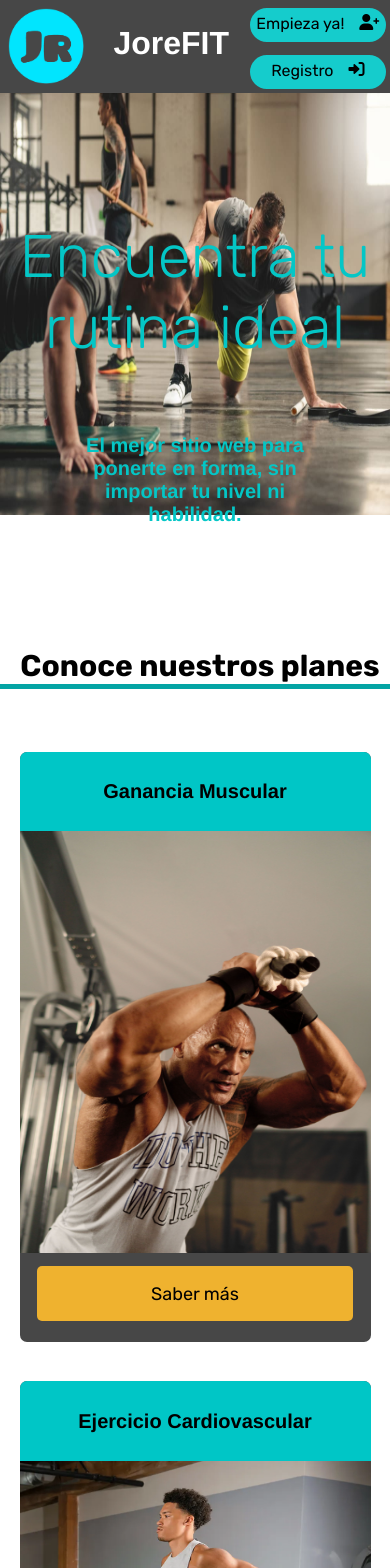
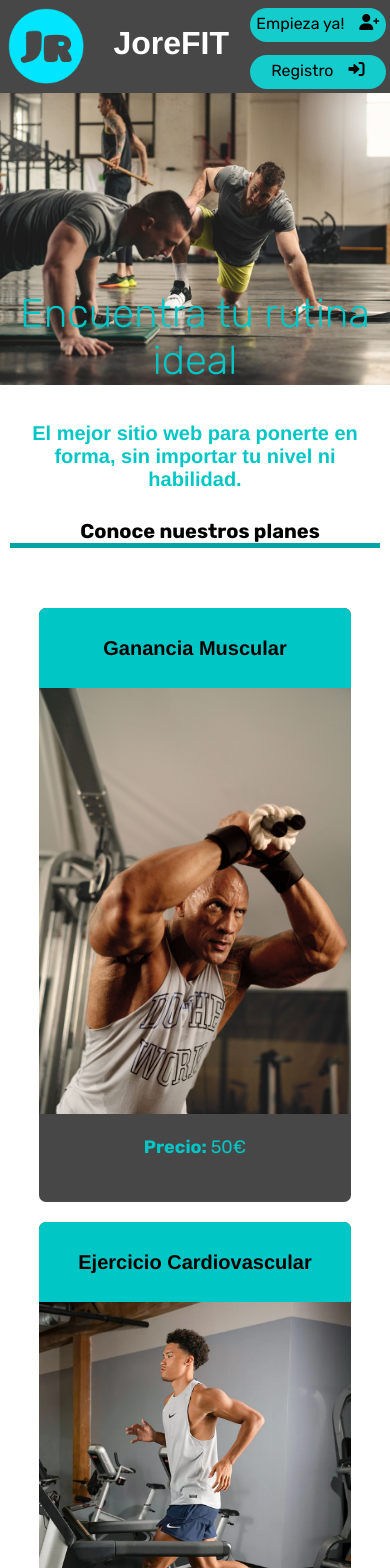
Before and after one commit to JoanCasanovasSalvatella/JoreFit, an Angular app: page / in a window 390 px wide. Shown: the top 1568 px of the page. Built offline with nearby package versions, Linux system fonts and the light colour scheme.

Commit message:
FRONT_FINAL

```diff
--- a/src/app/index-content/index-content.component.css
+++ b/src/app/index-content/index-content.component.css
@@ -22,6 +22,11 @@ img{
 .subtitle{
   height: 15vh;
   margin-top: -2vh;
+}
+
+.container{
+  color: #04c6c6;
+  font-size: 18px;
 }
 
 h3.lowText{
@@ -73,8 +78,8 @@ h3.lowText{
 .card{
   background-color: #474747;
   height: 66vh;
-  width: 35%;
-  margin: 2vw;
+  width: 23%;
+  margin: 2vw 4vw;
   text-align: center;
   border-radius: 7px;
 }
@@ -150,7 +155,7 @@ h3{
   font-family: Helvetica;
 }
 
-.seeMore{
+/*.seeMore{
   background-color: #EFB22F;
   width: 18vw;
   border: none;
@@ -158,11 +163,11 @@ h3{
   font-size: 20px;
   border-radius: 5px;
   margin: 5px;
-}
+}*/
 
 .seePlans{
   background-color: #EFB22F;
-  width: 35vw;
+  width: 20%;
   border: none;
   height: 5vh;
   font-size: 20px;
@@ -175,132 +180,108 @@ h3{
   text-align: center;
 }
 
-@media (max-width: 425px){
-  h1{
+/* Responsive Design */
+@media (max-width: 768px) {
+  img {
+    height: auto;
+  }
+
+  .title {
+    font-size: 24px;
+    margin-top: 0vh;
+  }
+
+  .subtitle {
+    height: 10vh;
+    margin-top: -1vh;
+  }
+
+  .apartado{
+    margin-top: 50px;
+    width: 95%;
+    height: auto;
+    justify-content: center;
+    justify-self: center;
     text-align: center;
   }
 
-  .apartado{
+  .apartado span {
+    font-size: 24px;
+  }
+
+  .apartado i {
+    font-size: 24px;
+  }
+
+  .card {
+    width: 80%; /* Ajustar el ancho de las tarjetas */
+    height: auto; /* Ajustar la altura automáticamente */
+    margin: 10px auto; /* Centrar las tarjetas */
+  }
+
+  .card img{
+    height: auto; /* Ajustar la altura de las imágenes */
+  }
+
+  .subtitle2 {
+    width: 80%;
+    margin-left: 0;
+    font-size: 14px;
+  }
+
+  h2.text {
+    font-size: 24px;
+    width: 100%;
+  }
+
+  .texto {
+    width: 90%;
+    margin-left: 5%;
+    margin-top: 2vh;
+  }
+
+  .rutina {
+    width: 90%;
+    margin-left: 0;
+  }
+
+  .plan {
+    width: 90%;
+    flex-direction: column;
+  }
+
+  button.seeMore {
+    width: 90%; /* Ajustar el ancho de los botones */
+    height: 5vh;
+    font-size: 16px; /* Reducir el tamaño de la fuente */
+  }
+
+  .container{
+    height: 3.7em;
+  }
+}
+
+@media (max-width: 480px) {
+  .title {
+    font-size: 20px;
+    margin-top: -15vh;
     text-align: center;
   }
 
-  .planes-container{
-    justify-items: center;
-    display: grid;
+  .subtitle {
+    height: 8vh;
   }
 
-  .card{
-    width: 90%;
-    margin: 5vw;
-    height: 70vh;
-    font-size: 30px;
+  .apartado span {
+    font-size: 20px;
   }
 
-  .seeMore{
-    width: 90%;
-    height: 6.5vh;
-    font-size: 18px;
+  h2.text {
+    font-size: 20px;
   }
 
-  .seePlans{
-    width: 80vw;
-    border: none;
-    height: 5vh;
-    font-size: 18px;
+  .seePlans {
+    width: 50%;
+    font-size: 16px;
   }
 }
-
-@media (max-width: 375px){
-  h1{
-    text-align: center;
-  }
-
-  .apartado{
-    text-align: center;
-  }
-
-  .texto{
-    margin-top: -5px;
-    margin-left: -5px;
-    justify-self: center;
-  }
-
-  .planes-container{
-    justify-items: center;
-    display: grid;
-  }
-
-  .card{
-    width: 90%;
-    margin: 5vw;
-    height: 70vh;
-    font-size: 30px;
-  }
-
-  .seeMore{
-    width: 90%;
-    height: 6.5vh;
-    font-size: 18px;
-  }
-
-  .seePlans{
-    width: 80vw;
-    border: none;
-    height: 5vh;
-    font-size: 18px;
-  }
-}
-
-@media (max-width: 320px) {
-  .contenido{
-    width: 167%;
-    height: 100vh;
-    margin-left: 0;
-    margin-right: 0;
-    padding-left: 0;
-    padding-right: 0;
-  }
-
-  h1{
-    text-align: center;
-  }
-
-  h3{
-    font-size: 25px;
-    font-family: Helvetica;
-  }
-
-  .apartado{
-    text-align: center;
-  }
-
-  .texto{
-    margin-top: -5px;
-    justify-self: center;
-  }
-
-  .planes-container{
-    justify-items: center;
-    display: grid;
-  }
-
-  .card{
-    width: 90%;
-    margin: 5vw;
-    height: 72vh;
-    font-size: 30px;
-  }
-
-  .seeMore{
-    width: 90%;
-    height: 6.5vh;
-    font-size: 25px;
-  }
-
-  .seePlans{
-    width: 135vw;
-    border: none;
-    height: 6vh;
-    font-size: 25px;
-  }
-}
--- a/src/app/index-content/index-content.component.html
+++ b/src/app/index-content/index-content.component.html
@@ -22,15 +22,19 @@
     <!-- Targetas de varios planes -->
     <div class="planes-container">
       @for (plan of planes; let index = $index; track index) {
+        <!--Se muestran una cantidad limitada de planes-->
+        @if(index != 3) {
         <div class="card">
           <div class="titulo">
             <h3>{{ plan.nombre }}</h3>
           </div>
           <img [src]="plan.imagen" alt="Imagen del plan">
           <div class="container">
-            <button class="seeMore" [routerLink]="plan.nombre">Saber más</button>
+            <p><strong>Precio: </strong>{{plan.precio}}€<p></p>
+            <!--<button class="seeMore" [routerLink]="plan.nombre">Ver plan</button>-->
           </div>
         </div>
+      }
       }
     </div>
 
```
